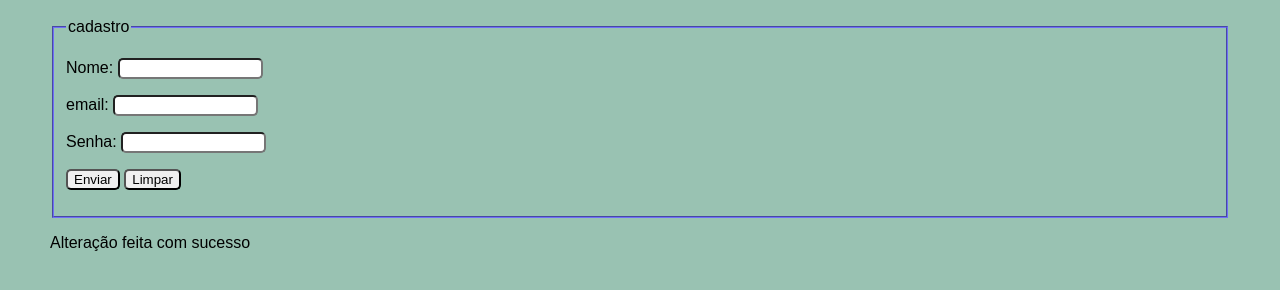
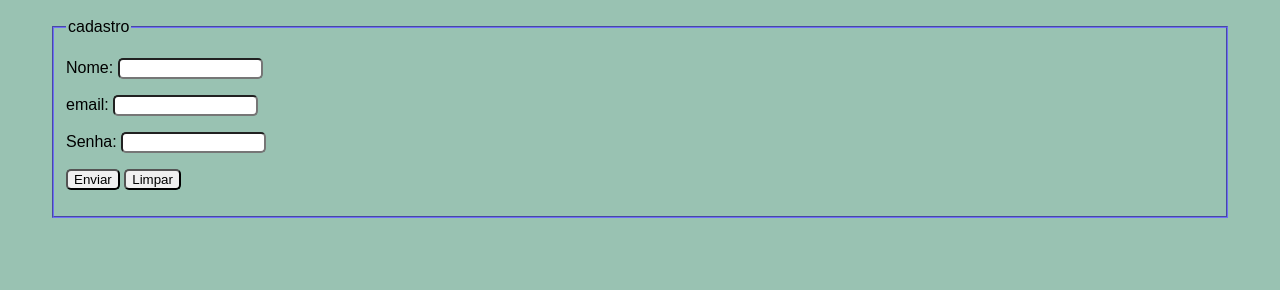
Before and after one commit to dyadler-manjenje/Formul-rio-, a plain HTML site: page index.html in a window 1280 px wide. Shown: the part 90-380 px from the top of the page. Drawn offline with Linux system fonts and the light colour scheme.

Commit message:
uiiiy
tyyuuu

```diff
--- a/index.html
+++ b/index.html
@@ -53,6 +53,5 @@
        </p>
       </fieldset>
       </form>
-     <p>Alteração feita com sucesso</p>
 </body>
 </html>
```
